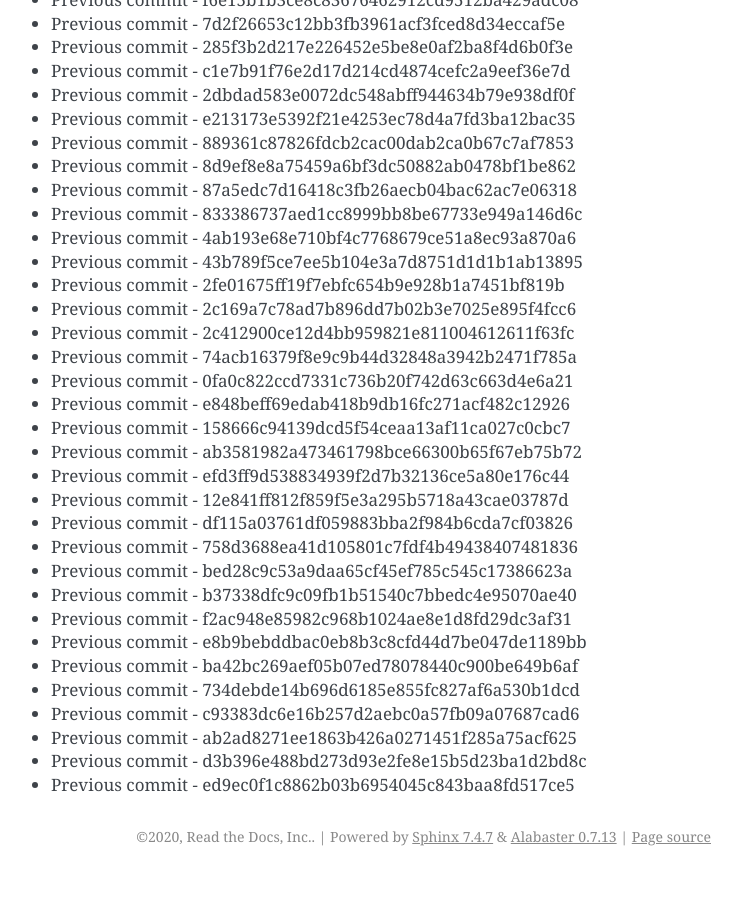
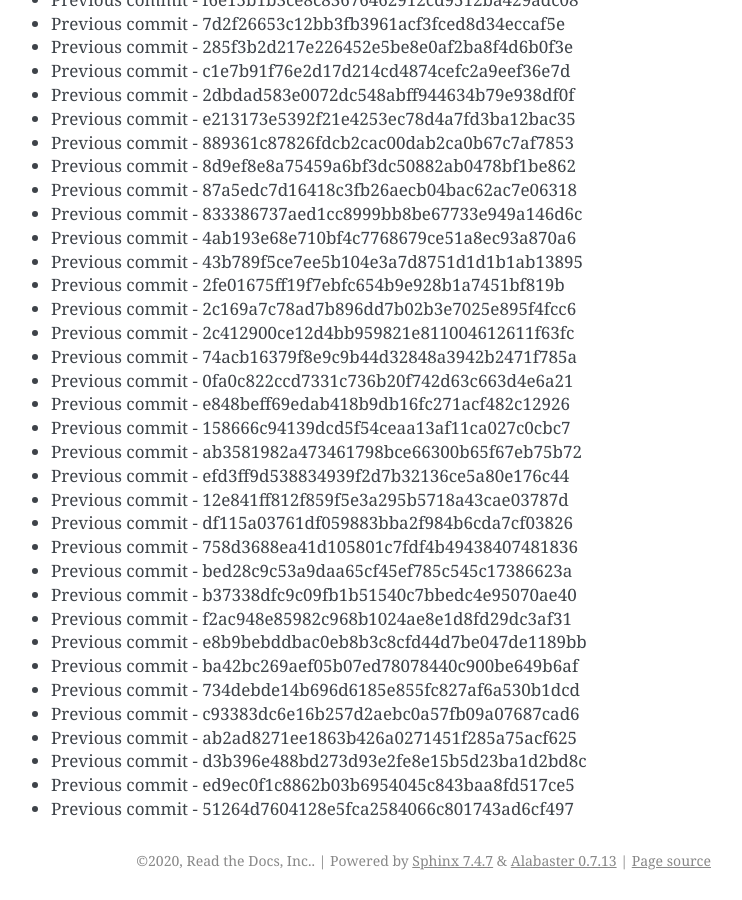
Before and after one commit to readthedocs/rtd-git-stresstest, a Sphinx documentation site: the page built from docs/updates.rst, in a window 1280 px wide and 900 px high, scrolled down 6010 px. Shown: the whole window, without its empty margins (399-1141 px from the left). Built offline with Sphinx 7.4.7, drawn with Linux system fonts in a browser that asks for light colours; before the commit the page ends 6886 px from its top, so only the background shows below that.

Commit message:
Generating commit from previous: 51264d7604128e5fca2584066c801743ad6cf497

```diff
--- a/docs/updates.rst
+++ b/docs/updates.rst
@@ -284,3 +284,4 @@ It can be tested for any performance characteristics.
 * Previous commit - ab2ad8271ee1863b426a0271451f285a75acf625
 * Previous commit - d3b396e488bd273d93e2fe8e15b5d23ba1d2bd8c
 * Previous commit - ed9ec0f1c8862b03b6954045c843baa8fd517ce5
+* Previous commit - 51264d7604128e5fca2584066c801743ad6cf497
```
